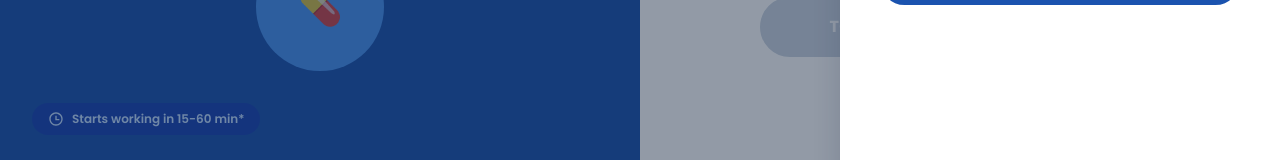
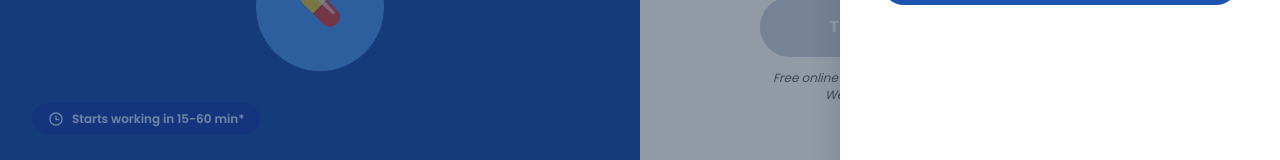
Before and after one commit to hdrabs/sildenafil-fe, a Next.js app: page /try/1 in a window 1280 px wide. Both pictures are taken after a click on the button "Cart". Shown: the part 509-669 px from the top of the page. Built offline with nearby package versions, Linux system fonts and the light colour scheme; no server answers.

Commit message:
added the text below the add to cart button in configurator

```diff
--- a/src/features/landing/components/ProductConfigurator.tsx
+++ b/src/features/landing/components/ProductConfigurator.tsx
@@ -544,6 +544,10 @@ export const ProductConfigurator = ({
             </>
           )}
         </button>
+        <p className="mt-[13px] text-center text-[12px] font-light italic leading-[140%] text-[#666] min-[420px]:flex min-[420px]:flex-col">
+          <span>Free online doctor’s visit, no appointment or video call needed.</span>{" "}
+          <span>We’ll just text a quick code to confirm it’s you.</span>
+        </p>
       </div>
 
       <DrugInfoModal
```
